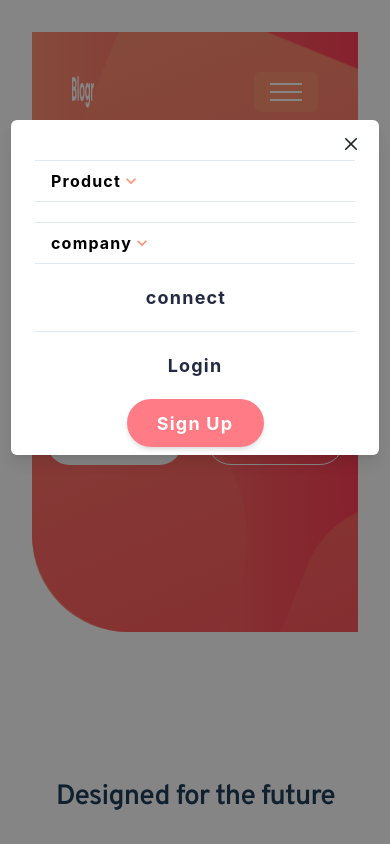
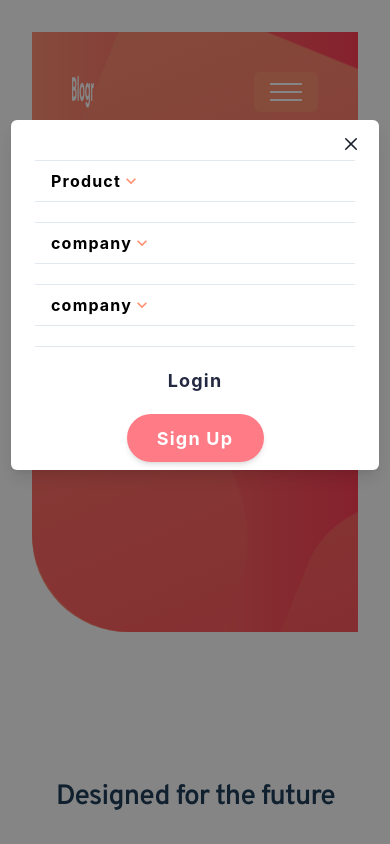
Before and after one commit to sheikhfarook/blogr-landing-page, a React (Vite) app: page / in a window 390 px wide. Both pictures are taken after a click on the button 286 px from the left and 92 px from the top of the page. Shown: the top 844 px of the page. Built offline with nearby package versions, Linux system fonts and the light colour scheme.

Commit message:
complete the task

```diff
--- a/src/components/header/menu.jsx/connect.jsx
+++ b/src/components/header/menu.jsx/connect.jsx
@@ -1,27 +1,45 @@
+import { Menu, MenuButton, MenuList, MenuItem } from "@chakra-ui/react";
+// import arrows from "../../../assets/icon-arrow-dark.svg";
 import {
-  Menu,
-  MenuButton,
-  MenuList,
-  MenuItem,
-  MenuItemOption,
-  MenuGroup,
-  MenuOptionGroup,
-  MenuDivider,
+  Accordion,
+  AccordionItem,
+  AccordionButton,
+  AccordionPanel,
+  AccordionIcon,
+  Box,
 } from "@chakra-ui/react";
-
 import arrow from "../../../assets/icon-arrow-light.svg";
 
 const Connect = () => {
   return (
     <div>
       <div>
-        <div>
+        <div className="md:hidden">
+          <Accordion allowMultiple>
+            <AccordionItem>
+              <h2>
+                <AccordionButton color="#ff8f71">
+                  <Box color="black">
+                    <div className="">company</div>
+                  </Box>
+                  <AccordionIcon />
+                </AccordionButton>
+              </h2>
+              <AccordionPanel opacity="0.5">
+                <div>Contact</div>
+                <div>Newsletter</div>
+                <div>Linkedin</div>
+              </AccordionPanel>
+            </AccordionItem>
+          </Accordion>
+        </div>
+        <div className="max-sm:hidden">
           <Menu>
             <MenuButton _hover={{ textDecoration: "underline" }}>
               <div className="flex place-items-end   gap-2  ">
                 <div>connect</div>
                 <div>
-                  <img className="mb-0.5" src={arrow} alt="" />
+                  <img className="mb-0.5 max-sm:hidden" src={arrow} alt="" />
                 </div>
               </div>
             </MenuButton>
```
